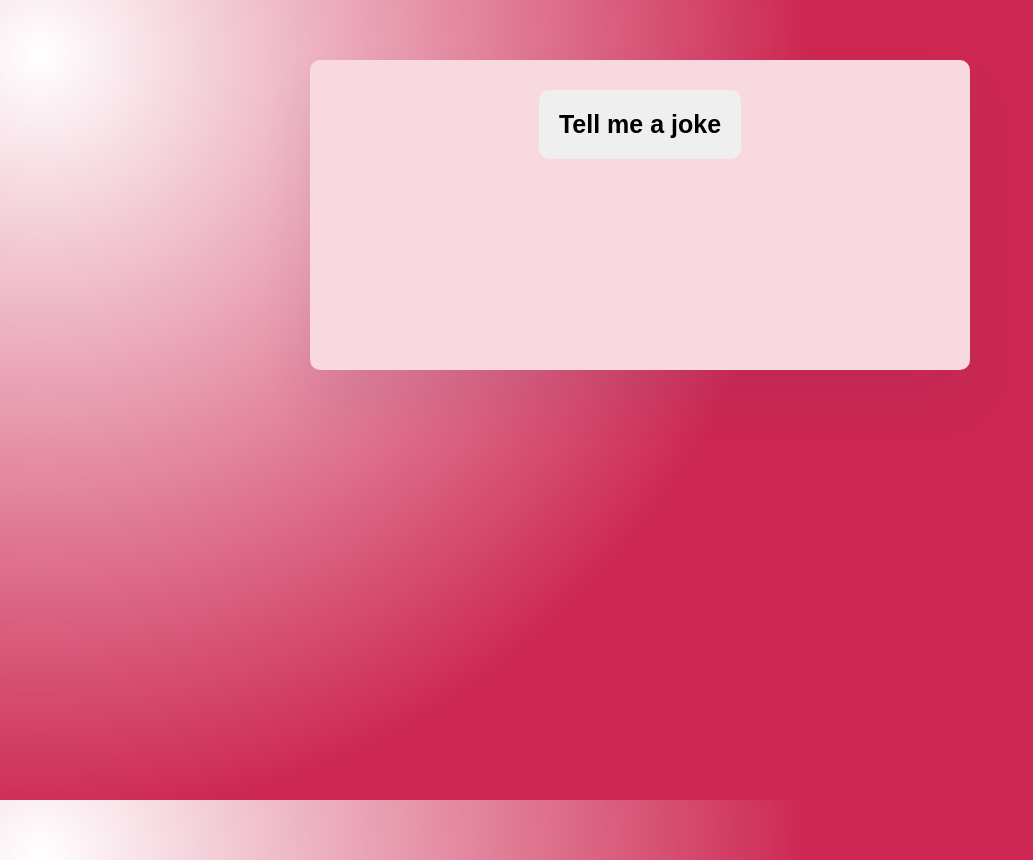
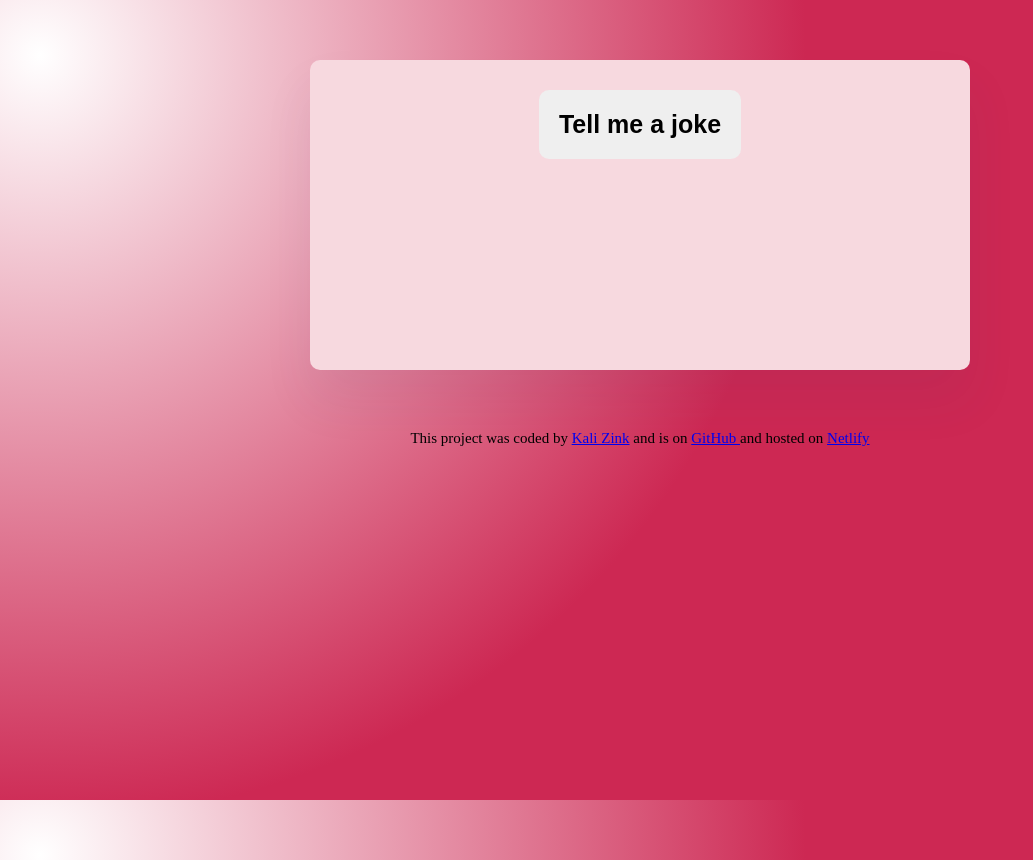
Before and after one commit to kalizink/AI-Joke-Generator, a plain HTML site: page index.html in a window 1280 px wide. Shown: the whole page, without its empty margins (0-1033 px from the left). Drawn offline with nearby package versions, Linux system fonts and the light colour scheme.

Commit message:
Added footer

```diff
--- a/index.html
+++ b/index.html
@@ -15,6 +15,20 @@
 			<div class="text" id="generate-joke"></div>
 			<div class="text" id="display-joke"></div>
 		</div>
+		<footer>
+			This project was coded by
+			<a href="https://github.com/kalizink" target="_blank">Kali Zink</a>
+			and is on
+			<a
+				href="https://github.com/kalizink/AI-Joke-Generator.git"
+				target="_blank"
+				>GitHub
+			</a>
+			and hosted on
+			<a href="https://ai-joke-generator-kz.netlify.app/" target="_blank"
+				>Netlify</a
+			>
+		</footer>
 		<script src="src/index.js"></script>
 	</body>
 </html>
--- a/src/style.css
+++ b/src/style.css
@@ -11,6 +11,11 @@ body {
 	margin: 0;
 	background-repeat: no-repeat;
 	background-attachment: fixed;
+}
+footer {
+	text-align: center;
+	font-size: 15px;
+	margin: 0 auto;
 }
 .hide {
 	display: none;
```
